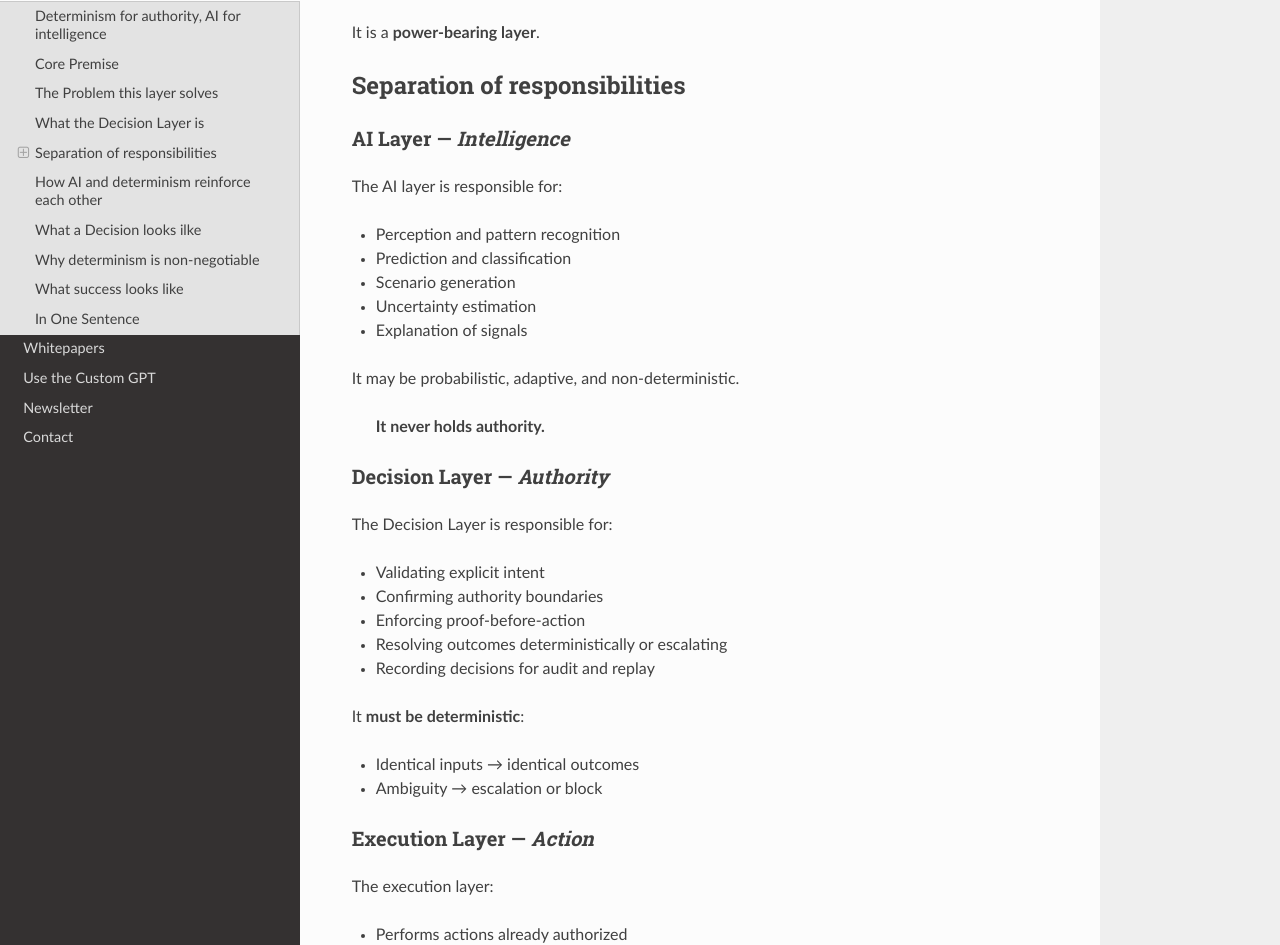
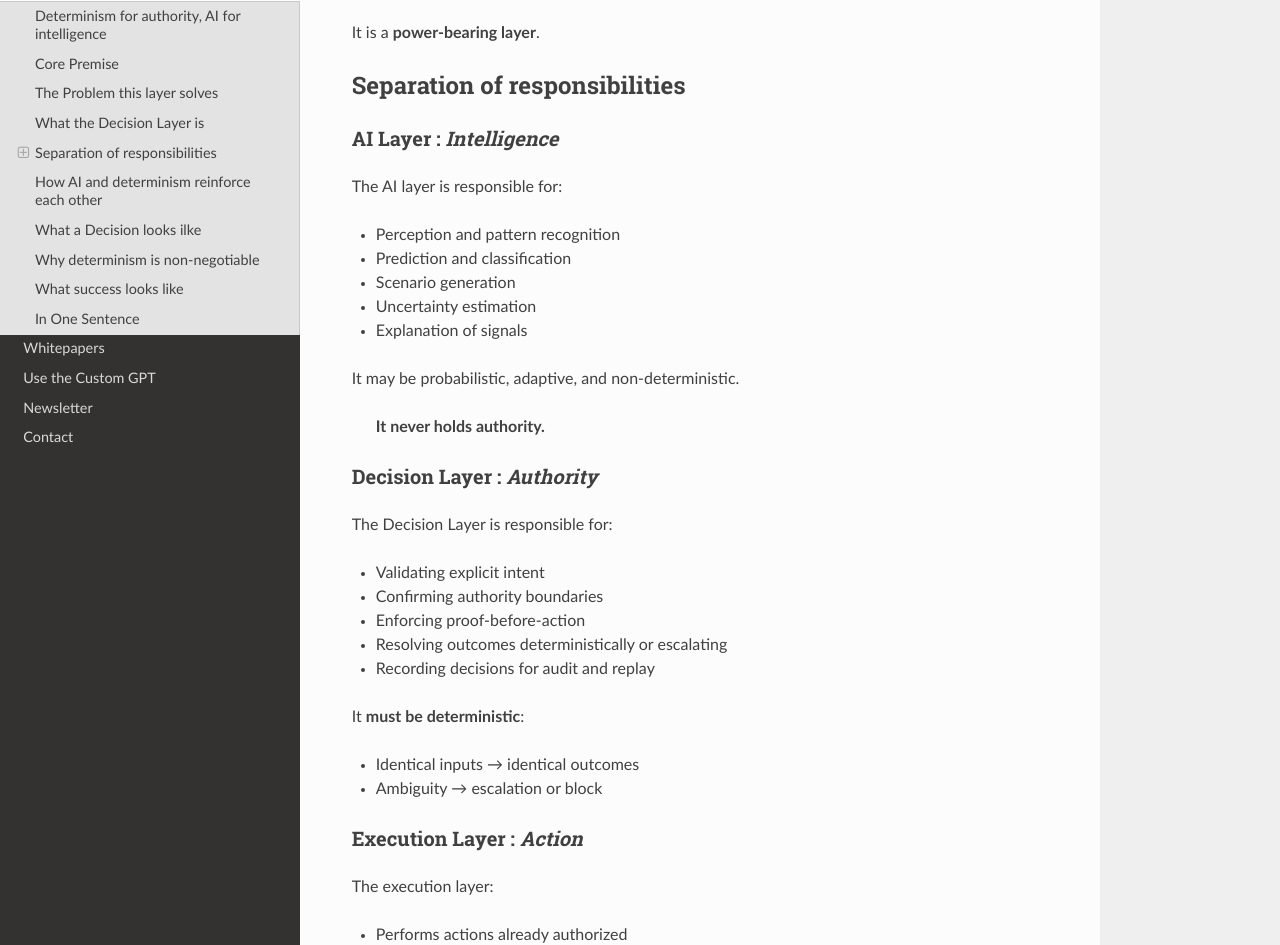
Before and after one commit to pavancharak/governance-architecture, an MkDocs documentation site: the page built from docs/index.md, in a window 1280 px wide and 1400 px high, scrolled down 1356 px. Shown: the part 135-1080 px from the top of the window. Built offline with MkDocs 1.6.1, drawn with Linux system fonts in a browser that asks for light colours; nearby versions of some CDN libraries.

```diff
--- a/docs/index.md
+++ b/docs/index.md
@@ -60,7 +60,7 @@
 
 ## Separation of responsibilities
 
-### AI Layer — *Intelligence*
+### AI Layer : *Intelligence*
 
 The AI layer is responsible for:
 
@@ -75,7 +75,7 @@
 > **It never holds authority.**
 
 
-### Decision Layer — *Authority*
+### Decision Layer : *Authority*
 
 The Decision Layer is responsible for:
 
@@ -91,7 +91,7 @@
 * Ambiguity → escalation or block
 
 
-### Execution Layer — *Action*
+### Execution Layer : *Action*
 
 The execution layer:
 
```
Also changed, not shown: site/index.html, site/search/search_index.json.
